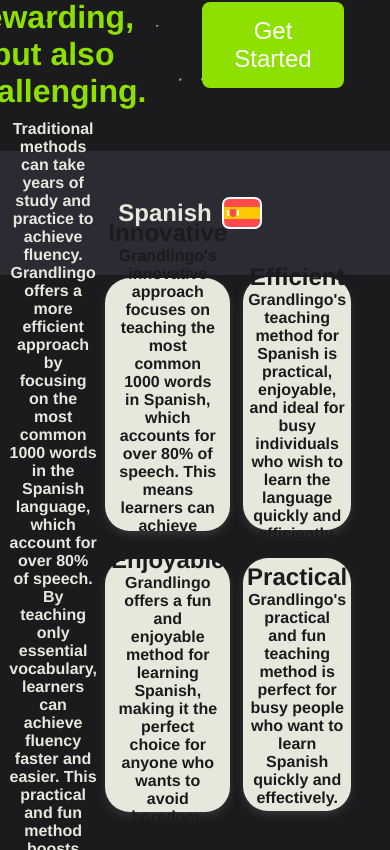
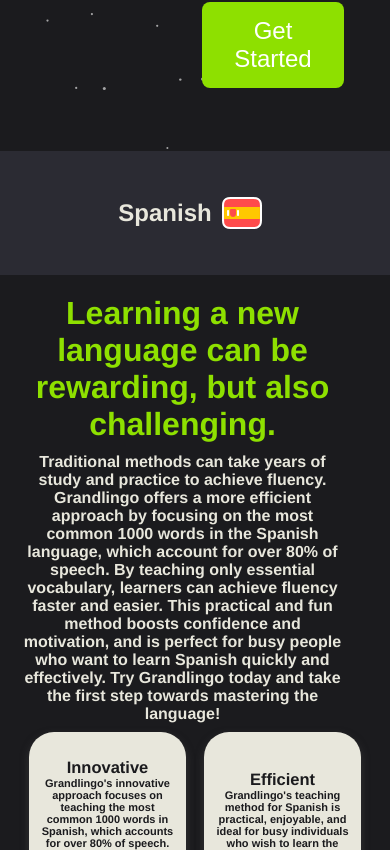
Before and after one commit to olivertd/grandlingo, a Vue app: page / in a window 390 px wide. Shown: the part 714-1564 px from the top of the page. Built offline with nearby package versions, Linux system fonts and the light colour scheme; the HTML template or start-up script is replaced by a standard one.

Commit message:
Made the site mobile adapted

```diff
--- a/src/assets/style.css
+++ b/src/assets/style.css
@@ -11,7 +11,7 @@
   }
 
 
-  /* Allt nedanför är för container 2 (landing page) */
+  /* Allt nedanför är för container 1 (landing page) */
 
   .container1 {
     display: grid;
@@ -128,6 +128,13 @@
 }
 
 
+@media (max-width: 720px){
+  .parent-container1 .div1 {
+    grid-area: 1 / 1 / 2 / 6;
+  }
+
+}
+
   /* Allt nedanför är för container 2 (info page) */
 
   .container2 {
@@ -187,6 +194,54 @@
     transform: translateY(-5px);
   }
 
+  @media (max-width: 1440px){
+    .card {
+      font-size: 14px;
+    }
+  }
+
+  @media (max-width: 1030px){
+    .card {
+      font-size: 11px;
+    }
+  }
+
+  @media (max-width: 720px){
+    .container1 {
+      height: auto;
+    }
+    .container2 {
+      height: auto;
+    }
+    .parent-container2 {
+      display: grid;
+      height: auto;
+      margin: 20px;
+      align-content: center;
+      grid-template-areas:
+        "e e"
+        "a b"
+        "c d";
+      grid-template-rows: auto 200px 200px;
+      grid-template-columns: 1fr 1fr;
+    }
+    .parent-container2 .div1{
+      grid-area: a;
+    }
+    .parent-container2 .div2{
+      grid-area: b;
+    }
+    .parent-container2 .div3{
+      grid-area: c;
+    }
+    .parent-container2 .div4{
+      grid-area: d;
+    }
+    .parent-container2 .div5{
+      grid-area: e;
+    }
+  }
+
     /* Allt nedanför är för container 3 (själva quiz delen page) */
 
   .container3 {
```
